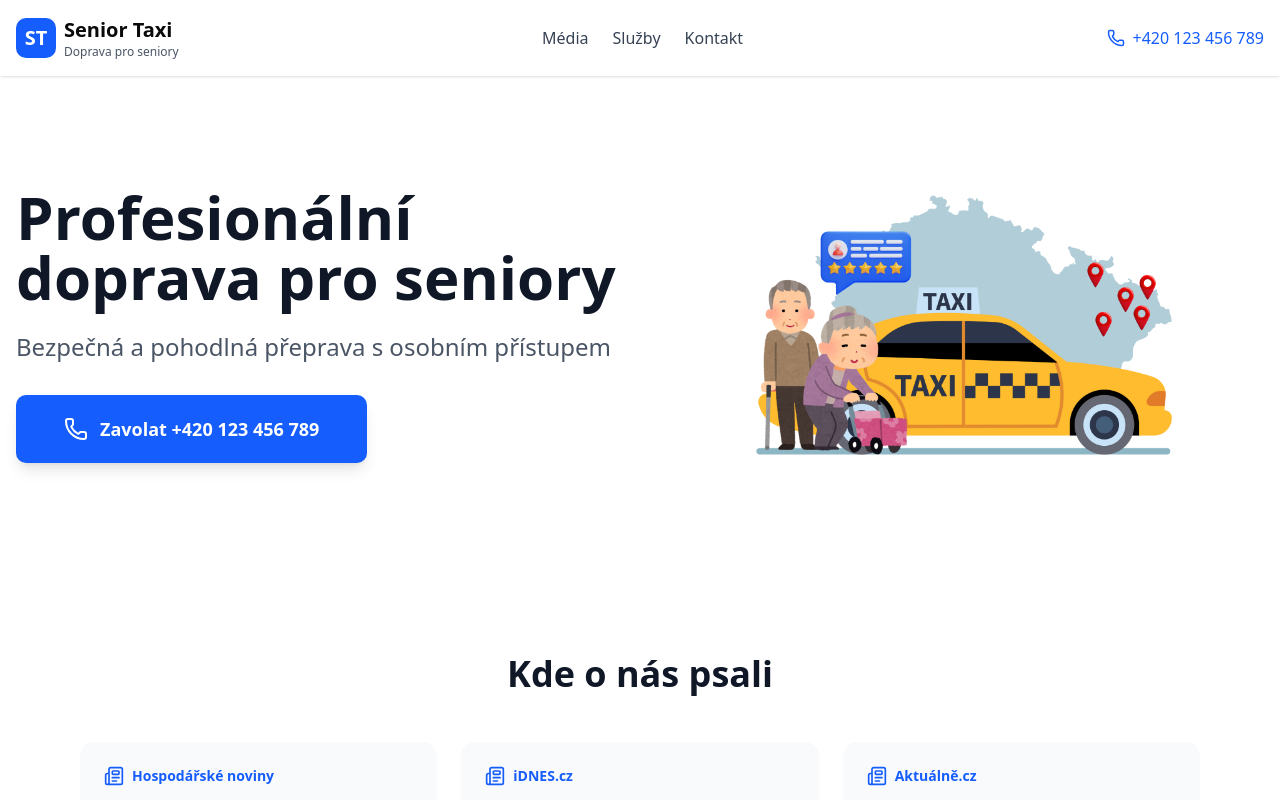
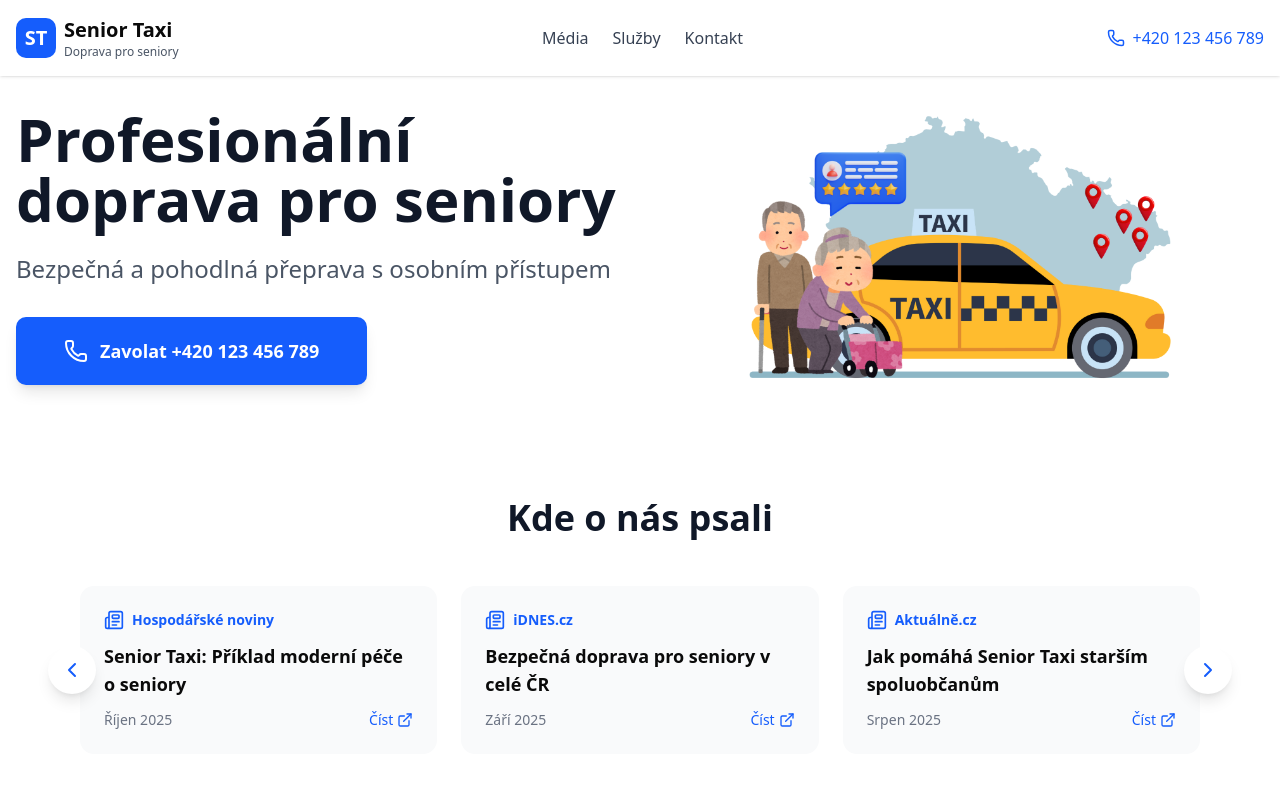
Before and after one commit to Agillis24/senior_taxi, a React (Vite) app: page / in a window 1280 px wide. Shown: the top 800 px of the page. Built offline with nearby package versions, Linux system fonts and the light colour scheme.

Commit message:
Adjust Hero component layout and styles

```diff
--- a/src/components/Hero.tsx
+++ b/src/components/Hero.tsx
@@ -3,9 +3,9 @@
 
 export function Hero() {
   return (
-    <section className="relative bg-white py-20">
+    <section className="relative bg-white py-16 md:py-20">
       <div className="container mx-auto px-4">
-        <div className="grid md:grid-cols-2 gap-12 items-center">
+        <div className="grid md:grid-cols-2 gap-8 lg:gap-10 items-center">
           {/* Levá část s textem */}
           <div>
             <h1 className="text-5xl md:text-6xl font-bold text-gray-900 mb-6">
@@ -25,11 +25,11 @@
 
           {/* Pravá část s obrázkem */}
           <div className="relative w-full rounded-2xl overflow-hidden bg-white">
-            <div className="w-full aspect-[16/9] md:aspect-[4/3] lg:aspect-[16/9]">
+            <div className="w-full aspect-[16/9] md:aspect-[16/9] lg:aspect-[21/9]">
               <img
                 src={heroImage}
                 alt="Senior Taxi"
-                className="w-full h-full object-contain object-right"
+                className="w-full h-full object-contain object-right md:scale-[1.15] lg:scale-[1.22]"
                 loading="eager"
               />
             </div>
```
